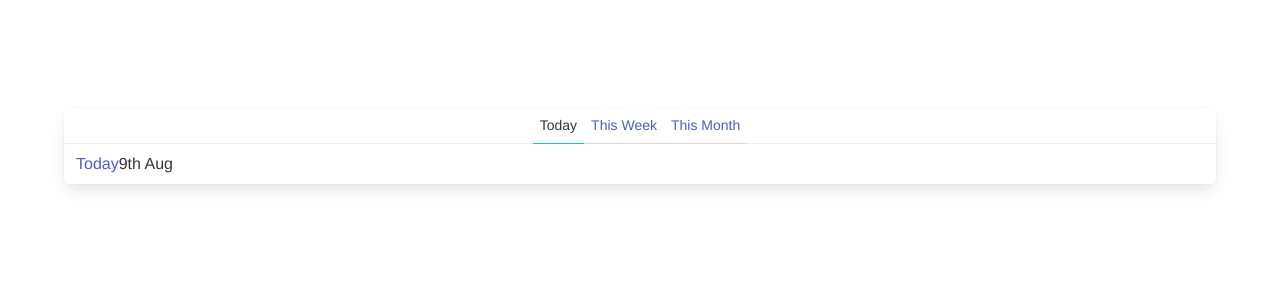
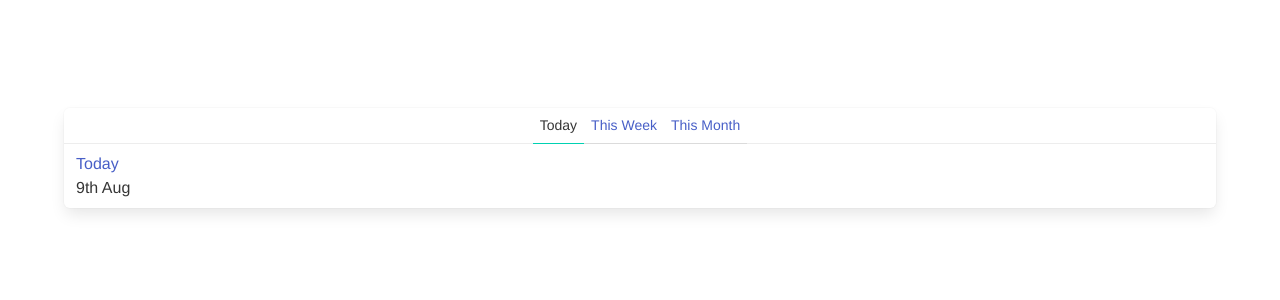
Before and after one commit to andreichirkov/vue3-webpack-composition-tests, a Vue app: page / in a window 1280 px wide. Shown: the top 300 px of the page. Built offline with nearby package versions, Linux system fonts and the light colour scheme.

Commit message:
TS define props, new component

```diff
--- a/src/components/Timeline.vue
+++ b/src/components/Timeline.vue
@@ -10,13 +10,10 @@
       </a>
     </span>
 
-    <a v-for="post in posts"
-       class="panel-block"
-       :key="post.id">
-      <a>{{ post.title }}</a>
-      <div>{{ post.created.format('Do MMM') }}</div>
-    </a>
-
+    <timeline-post
+        v-for="post in posts"
+        :post="post"
+        :key="post.id"/>
   </nav>
 </template>
 
@@ -24,27 +21,28 @@
 import {defineComponent, ref, computed} from 'vue';
 import moment from "moment";
 import {today, thisWeek, thisMonth} from "@/mocks";
+import TimelinePost from "@/components/TimelinePost.vue";
 
 type Period = 'Today' | 'This Week' | 'This Month'
 
 export default defineComponent({
   name: 'Timeline',
-
+  components: {TimelinePost},
   setup() {
     const periods = ['Today', 'This Week', 'This Month']
     const currentPeriod = ref<Period>('Today')
     const posts = computed(() => {
       return [today, thisWeek, thisMonth].filter(post => {
-        if(currentPeriod.value === 'Today') {
+        if (currentPeriod.value === 'Today') {
           //Сегодня = 1 день после вчера
           return post.created.isAfter(moment().subtract(1, 'day'))
         }
 
-        if(currentPeriod.value === 'This Week') {
+        if (currentPeriod.value === 'This Week') {
           return post.created.isAfter(moment().subtract(1, 'week'))
         }
 
-        if(currentPeriod.value === 'This Month') {
+        if (currentPeriod.value === 'This Month') {
           return post.created.isAfter(moment().subtract(1, 'month'))
         }
 
--- /dev/null
+++ b/src/components/TimelinePost.vue
@@ -0,0 +1,32 @@
+<template>
+  <a class="panel-block">
+    <div class="is-flex is-flex-direction-column is-align-items-start">
+      <a>{{ post.title }}</a>
+      <div>{{ post.created.format('Do MMM') }}</div>
+    </div>
+  </a>
+</template>
+
+<script lang="ts">
+
+
+import {defineComponent} from "vue";
+import {Post} from "@/mocks";
+
+export default defineComponent({
+  name: "TimelinePost",
+  props: {
+    post: {
+      type: Object as () => Post,
+      required: true
+    }
+  },
+  setup() {
+
+  }
+})
+</script>
+
+<style scoped>
+
+</style>
```
